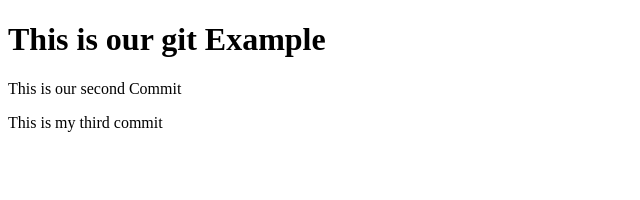
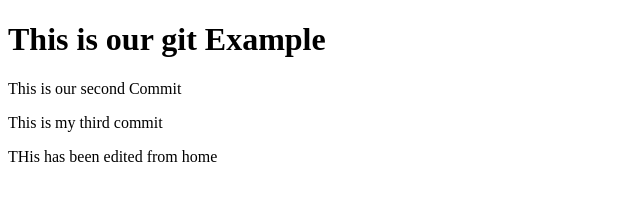
Before and after one commit to 19WDWU02/git-example, a plain HTML site: page index.html in a window 1280 px wide. Shown: the whole page, without its empty margins (0-640 px from the left). Drawn offline with Linux system fonts and the light colour scheme.

Commit message:
done some work at home

```diff
--- a/index.html
+++ b/index.html
@@ -8,5 +8,6 @@
         <h1>This is our git Example</h1>
         <p>This is our second Commit</p>
         <p>This is my third commit</p>
+        <p>THis has been edited from home</p>
     </body>
 </html>
```
